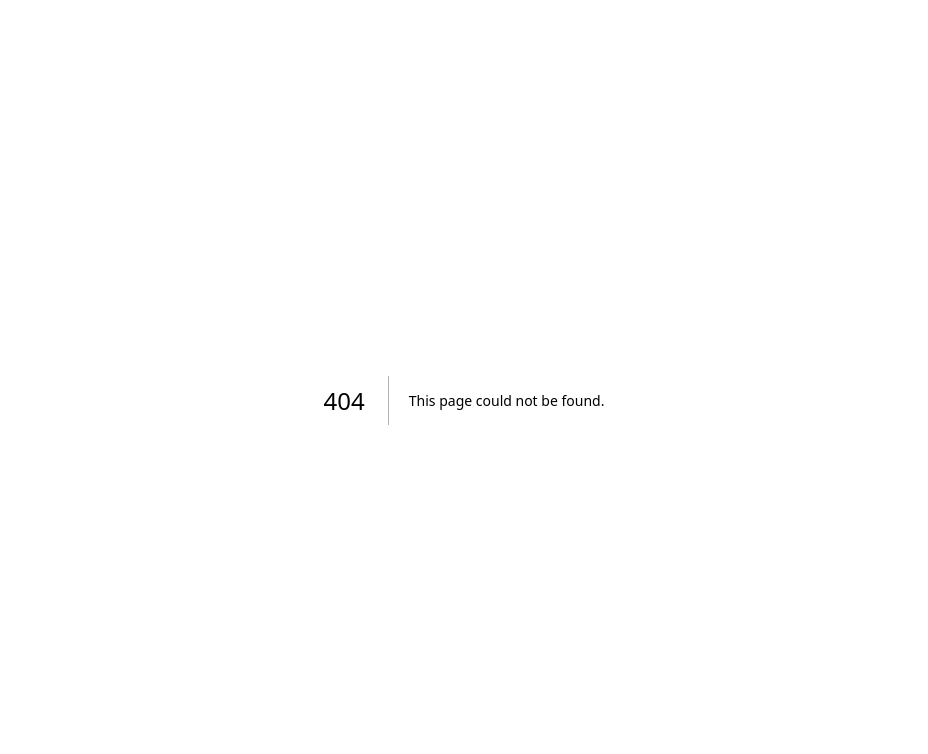
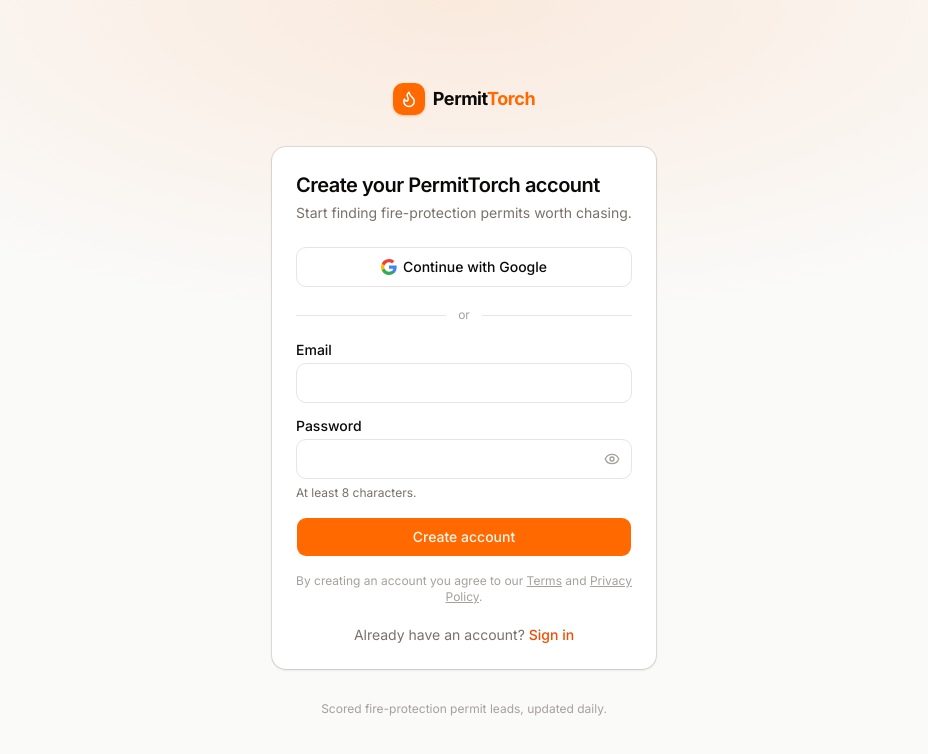
Before and after one commit to andypnguyen11-gif/permittorch, a Next.js app in the folder apps/web/: page /signup in a window 1280 px wide. Before the commit this address had no page. Shown: the top 754 px of the page, without its empty margins (176-1104 px from the left). Built offline with nearby package versions, Linux system fonts and the light colour scheme; no server answers.

Commit message:
Add Firebase email/password and Google signup page

```diff
--- /dev/null
+++ b/apps/web/app/(auth)/signup/page.tsx
@@ -0,0 +1,14 @@
+import type { Metadata } from "next";
+import { AuthShell } from "@/components/app/auth/auth-shell";
+import { SignupForm } from "@/components/app/auth/signup-form";
+
+// Root layout's title template appends "| PermitTorch".
+export const metadata: Metadata = { title: "Sign up" };
+
+export default function SignupPage() {
+  return (
+    <AuthShell>
+      <SignupForm />
+    </AuthShell>
+  );
+}
--- a/apps/web/components/app/auth/login-form.tsx
+++ b/apps/web/components/app/auth/login-form.tsx
@@ -37,7 +37,7 @@
   };
 
   return (
-    <Card className="shadow-sm">
+    <Card className="shadow-sm [--card-spacing:--spacing(6)]">
       <CardHeader>
         <CardTitle><h1 className="text-xl font-semibold tracking-tight">Reset your password</h1></CardTitle>
         <CardDescription>We’ll email you a link to choose a new password.</CardDescription>
@@ -115,7 +115,7 @@
   const busy = isSubmitting || googlePending || redirecting;
 
   return (
-    <Card className="shadow-sm">
+    <Card className="shadow-sm [--card-spacing:--spacing(6)]">
       <CardHeader>
         <CardTitle><h1 className="text-xl font-semibold tracking-tight">Sign in to PermitTorch</h1></CardTitle>
         <CardDescription>Welcome back — your leads are waiting.</CardDescription>
--- /dev/null
+++ b/apps/web/components/app/auth/signup-form.tsx
@@ -0,0 +1,92 @@
+"use client";
+import { useState } from "react";
+import Link from "next/link";
+import { useRouter } from "next/navigation";
+import { useForm } from "react-hook-form";
+import { Loader2 } from "lucide-react";
+import { GoogleAuthProvider, createUserWithEmailAndPassword, signInWithPopup } from "firebase/auth";
+import { firebaseAuth } from "@/lib/firebase/client";
+import { Button } from "@/components/ui/button";
+import { Card, CardContent, CardDescription, CardHeader, CardTitle } from "@/components/ui/card";
+import { authErrorMessage, isSilentAuthError } from "./firebase-errors";
+import { Field, FormError, PasswordField } from "./field";
+import { GoogleButton, OrDivider } from "./google-button";
+import { signupSchema, type SignupValues } from "./schemas";
+import { postSignInTarget, startSession } from "./session";
+import { zodResolver } from "./zod-resolver";
+
+export function SignupForm() {
+  const router = useRouter();
+  const [formError, setFormError] = useState<string | null>(null);
+  const [googlePending, setGooglePending] = useState(false);
+  const [redirecting, setRedirecting] = useState(false);
+  const { register, handleSubmit, formState: { errors, isSubmitting } } = useForm<SignupValues>({
+    resolver: zodResolver(signupSchema),
+    mode: "onTouched",
+    defaultValues: { email: "", password: "" },
+  });
+
+  const finish = async (idToken: string) => {
+    await startSession(idToken);
+    setRedirecting(true);
+    router.push(postSignInTarget());
+  };
+
+  const onSubmit = async ({ email, password }: SignupValues) => {
+    setFormError(null);
+    try {
+      const credential = await createUserWithEmailAndPassword(firebaseAuth, email, password);
+      await finish(await credential.user.getIdToken());
+    } catch (err) {
+      setFormError(authErrorMessage(err));
+    }
+  };
+
+  const onGoogle = async () => {
+    setFormError(null);
+    setGooglePending(true);
+    try {
+      const credential = await signInWithPopup(firebaseAuth, new GoogleAuthProvider());
+      await finish(await credential.user.getIdToken());
+    } catch (err) {
+      if (!isSilentAuthError(err)) setFormError(authErrorMessage(err));
+    } finally {
+      setGooglePending(false);
+    }
+  };
+
+  const busy = isSubmitting || googlePending || redirecting;
+
+  return (
+    <Card className="shadow-sm [--card-spacing:--spacing(6)]">
+      <CardHeader>
+        <CardTitle><h1 className="text-xl font-semibold tracking-tight">Create your PermitTorch account</h1></CardTitle>
+        <CardDescription>Start finding fire-protection permits worth chasing.</CardDescription>
+      </CardHeader>
+      <CardContent className="space-y-5">
+        <GoogleButton onClick={onGoogle} pending={googlePending} disabled={busy} />
+        <OrDivider />
+        <form className="space-y-4" onSubmit={handleSubmit(onSubmit)} noValidate>
+          <Field id="email" label="Email" type="email" autoComplete="email" inputMode="email"
+            error={errors.email?.message} {...register("email")} />
+          <PasswordField id="password" label="Password" autoComplete="new-password"
+            hint="At least 8 characters." error={errors.password?.message} {...register("password")} />
+          <FormError message={formError} />
+          <Button type="submit" size="lg" className="h-10 w-full" disabled={busy}>
+            {(isSubmitting || redirecting) && <Loader2 className="animate-spin" aria-hidden />}
+            Create account
+          </Button>
+          <p className="text-center text-xs text-stone-400">
+            By creating an account you agree to our{" "}
+            <Link href="/terms" className="underline hover:text-stone-600">Terms</Link> and{" "}
+            <Link href="/privacy" className="underline hover:text-stone-600">Privacy Policy</Link>.
+          </p>
+        </form>
+        <p className="text-center text-sm text-stone-500">
+          Already have an account?{" "}
+          <Link href="/login" className="font-medium text-orange-600 hover:underline">Sign in</Link>
+        </p>
+      </CardContent>
+    </Card>
+  );
+}
```
Also changed, not shown: 1 other file (tests, documents, lock files or other folders).
